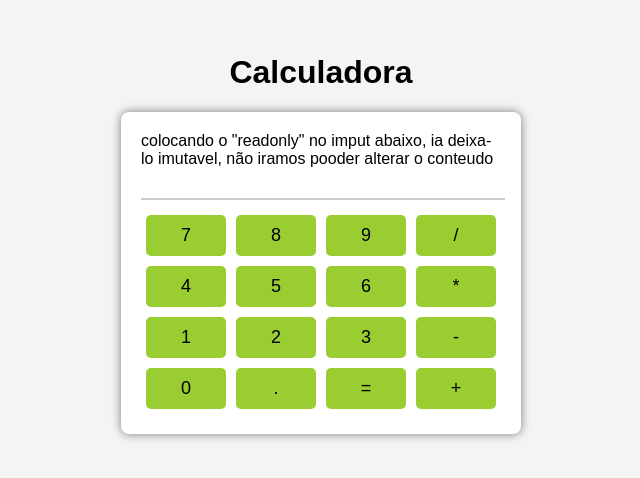
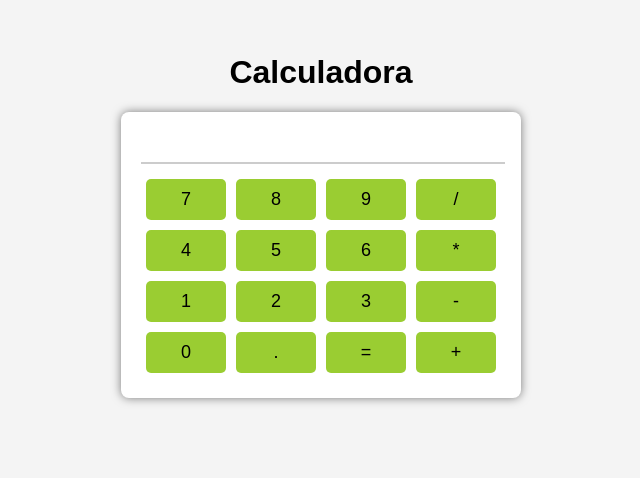
Before and after one commit to EdmarAugust0/calculadora, a plain HTML site: page index.html in a window 1280 px wide. Shown: the part 190-668 px from the top of the page, without its empty margins (319-959 px from the left). Drawn offline with Linux system fonts and the light colour scheme.

Commit message:
fix commit

```diff
--- a/index.html
+++ b/index.html
@@ -10,7 +10,7 @@
     <div class="container">
     <h1>Calculadora</h1>
     <div class="calculator">
-        colocando o "readonly" no imput abaixo, ia deixa-lo imutavel, não iramos pooder alterar o conteudo
+        <!-- colocando o "readonly" no imput abaixo, ia deixa-lo imutavel, não iramos pooder alterar o conteudo -->
         <input type="text" id="display">
         <div class="row">
             <button onclick="appendToDisplay('7')">7</button>
```
